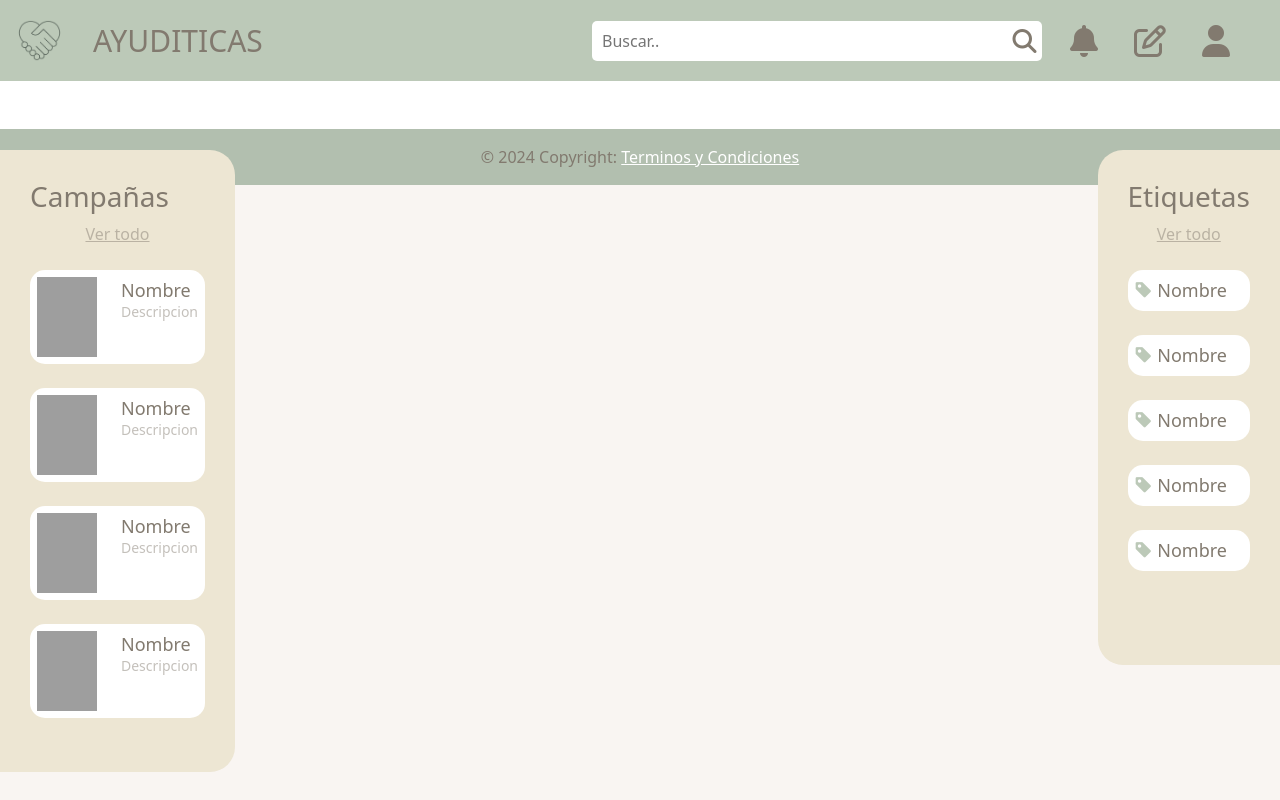
After one commit to TitoManri/Ayuditicas, a PHP site: page /DentroCamp.php in a window 1280 px wide. The commit adds this page. Run offline with PHP 8.4, Linux system fonts and the light colour scheme; some libraries are stand-ins or nearby versions; grey boxes are pictures that could not be loaded.

Commit message:
Commit Inicial para seguir Campañas. Aside de camps

```diff
--- /dev/null
+++ b/views/DentroCamp.php
@@ -0,0 +1,90 @@
+<!DOCTYPE html>
+<html lang="en">
+
+<head>
+    <meta charset="UTF-8">
+    <meta name="viewport" content="width=device-width, initial-scale=1.0">
+    <title>Campaña1</title>
+    <!-- Bootstrap & Icons-->
+    <link rel="stylesheet" href="./assets/css/campanias.css">
+    <link href="https://cdn.jsdelivr.net/npm/bootstrap@5.3.3/dist/css/bootstrap.min.css" rel="stylesheet" integrity="sha384-QWTKZyjpPEjISv5WaRU9OFeRpok6YctnYmDr5pNlyT2bRjXh0JMhjY6hW+ALEwIH" crossorigin="anonymous">
+    <link rel="stylesheet" href="./assets/css/theme.css">
+    <link rel="stylesheet" href="./assets/css/headerfooter.css">
+    <link rel="stylesheet" href="https://cdn.jsdelivr.net/npm/bootstrap-icons@1.11.3/font/bootstrap-icons.min.css">
+</head>
+
+<body>
+    <header class="mainHeader">
+        <?php
+        include './templates/Header&Footer/header.php';
+        ?></header>
+
+    <!-- Aside de etiquetas -->
+    <aside id="EtiquetaAside" class="EtiquetasAside">
+        <!-- Titulo y ver todas las etiquetas -->
+        <h3>Etiquetas</h3>
+        <div class="text-center">
+            <a href="" style="color: #827a6f; opacity: 47%;" class="text-center">Ver todo</a>
+        </div>
+
+        <!-- Etiquetas individuales. Uso de PHP para facilitar la creacion -->
+        <br>
+        <?php
+        for ($i = 0; $i < 5; $i++) {
+        ?>
+            <div class="Etiquetas">
+                <a href=""><i class="bi bi-tag-fill" style="color: #bcc9b8;"></i> Nombre</a>
+            </div>
+            <br>
+        <?php
+        }
+        ?>
+    </aside>
+
+    <aside id="CampanasAside" class="CampanasAside">
+        <h3>Campañas</h3>
+        <div class="text-center">
+            <a href="./index.php" style="color: #827a6f; opacity: 47%;" class="text-center">Ver todo</a>
+        </div>
+
+        <!-- Etiquetas individuales. Uso de PHP para facilitar la creacion -->
+        <br>
+        <?php
+        for ($i = 0; $i < 4; $i++) {
+        ?>
+
+            <div class="Etiquetas">
+            <a href="">
+                <div class="row">
+                    <div class="col d-flex justify-content-center">
+                        <img src="https://cdn.iconscout.com/icon/free/png-256/free-gallery-187-902099.png?f=webp" alt="" width="60px">
+                    </div>
+                    <div class="col">
+                        <div class="row" style="height: 30%;">
+                            <p>Nombre</p>
+                        </div>
+                        <div class="row">
+                        <p style="font-size: 14px; opacity: 47%;">Descripcion</p>
+                        </div>
+                    </div>
+                </div>
+            </a>
+            </div>
+            <br>
+        <?php
+        }
+        ?>
+    </aside>
+    <br><br>
+
+    <footer class="mainfooter">
+        <?php include './templates/Header&Footer/footer.php';
+        ?></footer>
+</body>
+<script src="https://cdn.jsdelivr.net/npm/@popperjs/core@2.11.8/dist/umd/popper.min.js" integrity="sha384-I7E8VVD/ismYTF4hNIPjVp/Zjvgyol6VFvRkX/vR+Vc4jQkC+hVqc2pM8ODewa9r" crossorigin="anonymous"></script>
+<script src="https://cdn.jsdelivr.net/npm/bootstrap@5.3.3/dist/js/bootstrap.min.js" integrity="sha384-0pUGZvbkm6XF6gxjEnlmuGrJXVbNuzT9qBBavbLwCsOGabYfZo0T0to5eqruptLy" crossorigin="anonymous"></script>
+<script src="https://kit.fontawesome.com/c723dfe3cd.js" crossorigin="anonymous"></script>
+<script src="https://code.jquery.com/jquery-3.5.1.min.js"></script>
+<script src="./assets/js/searchBar.js"></script>
+
+</html>
--- a/views/assets/css/campanias.css
+++ b/views/assets/css/campanias.css
@@ -7,6 +7,20 @@
     padding: 30px 30px 70px;
     border-top-left-radius: 25px;
     border-bottom-left-radius: 25px;
+    max-width: 20%;
+    overflow: auto;
+    z-index: 1;
+}
+
+.CampanasAside {
+    position: absolute;
+    color: #827a6f;
+    top: 150px;
+    left: 0;
+    background: #ede6d3;
+    padding: 30px 30px 30px;
+    border-top-right-radius: 25px;
+    border-bottom-right-radius: 25px;
     max-width: 20%;
     overflow: auto;
     z-index: 1;
--- a/views/index.php
+++ b/views/index.php
@@ -4,7 +4,7 @@
 <head>
     <meta charset="UTF-8">
     <meta name="viewport" content="width=device-width, initial-scale=1.0">
-    <title>Pagina Principal</title>
+    <title>Campañas</title>
     <!-- Bootstrap & Icons-->
     <link rel="stylesheet" href="./assets/css/campanias.css">
     <link href="https://cdn.jsdelivr.net/npm/bootstrap@5.3.3/dist/css/bootstrap.min.css" rel="stylesheet" integrity="sha384-QWTKZyjpPEjISv5WaRU9OFeRpok6YctnYmDr5pNlyT2bRjXh0JMhjY6hW+ALEwIH" crossorigin="anonymous">
```
